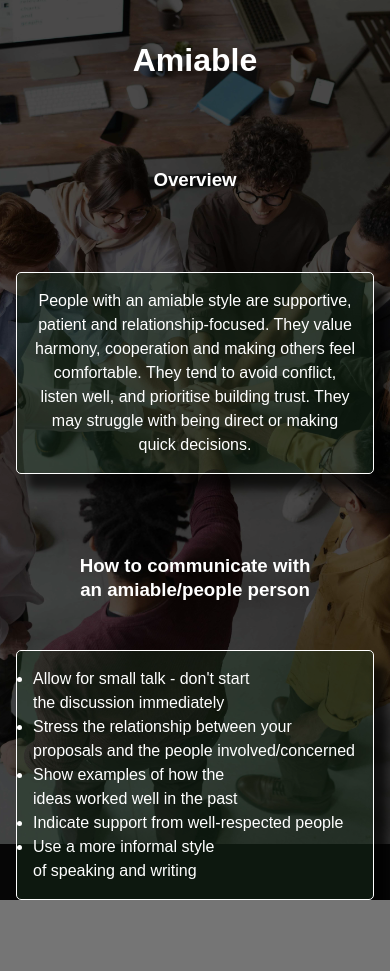
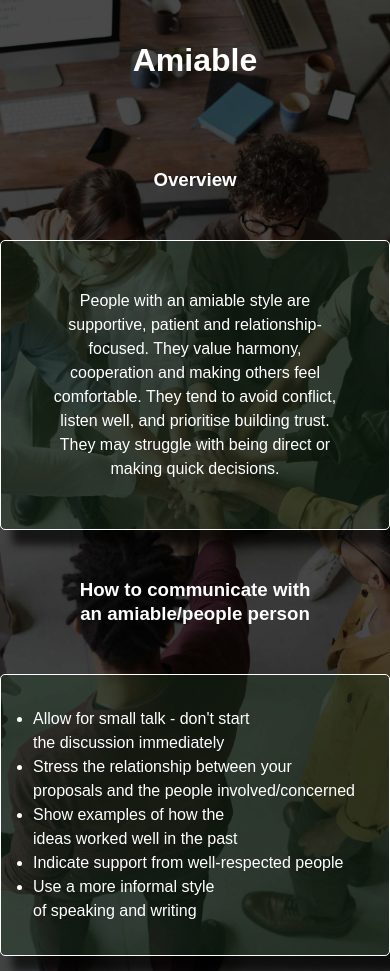
Before and after one commit to JJenk89/Merrill_Reid, a React (Vite) app: page /amiable in a window 390 px wide. Before the commit the page ends 900 px from the top, so only its background shows below. Built offline with nearby package versions, Linux system fonts and the light colour scheme; a web font is replaced by a local one.

Commit message:
media queries added

```diff
--- a/src/Sass/app.scss
+++ b/src/Sass/app.scss
@@ -43,7 +43,7 @@ a:visited {
     align-items: center;
 
     h1, h3, p {
-        margin: 2rem 1rem;
+        margin: 0 1rem;
         text-align: center;
         max-width: 65ch;
         line-height: 24px;
@@ -54,12 +54,39 @@ a:visited {
         padding: 1rem;
         margin: 0 1rem;
         line-height: 24px;
+        max-width: 65ch;
     }
 
     p, ul {
         @include variables.box;
         border: 1px solid white;
         border-radius: 5px;
+    }
+}
+
+@media screen and (min-width: 750px), screen and (min-height: 800px) {
+    .type-description-container {
+
+
+        h1, h3, p {
+            margin: 0 auto;
+            text-align: center;
+            max-width: 65ch;
+            line-height: 24px;
+            padding: 3rem;
+        }
+
+        ul {
+            padding: 2rem;
+            margin: 0 auto;
+            line-height: 24px;
+        }
+
+        p, ul {
+            @include variables.box;
+            border: 1px solid white;
+            border-radius: 5px;
+        }
     }
 }
 
@@ -89,29 +116,29 @@ a:visited {
     height: fit-content;
 }
 
-@media screen and (min-height: 700px) {
+@media screen and (min-height: 600px) {
     .analytical-bkg {
         background: url("../assets/analytical-sm.jpg") rgba(38, 37, 37, 0.83) no-repeat center fixed;
         background-size: cover;
     background-blend-mode: multiply;
-        height: 100vh;
+        height: 115dvh;
     }
     .amiable-bkg {
         background: url("../assets/amiable-sm.jpg") rgba(38, 37, 37, 0.83) no-repeat center fixed;
         background-size: cover;
     background-blend-mode: multiply;
-        height: 100vh;
+        height: 115dvh;
     }
     .driver-bkg {
         background: url("../assets/driver-sm.jpg") rgba(38, 37, 37, 0.83) no-repeat center fixed;
         background-size: cover;
     background-blend-mode: multiply;
-        height: 100vh;
+        height: 115dvh;
     }
     .expressive-bkg {
         background: url("../assets/expressive-sm.jpg") rgba(38, 37, 37, 0.83) no-repeat center fixed;
         background-size: cover;
     background-blend-mode: multiply;
-        height: 100vh;
+        height: 115dvh;
     }
 }
--- a/src/Sass/home.scss
+++ b/src/Sass/home.scss
@@ -22,3 +22,26 @@
         width: 8rem;
     }
 }
+
+@media screen and (min-width: 700px), screen and (min-height: 1000px) {
+    .home {
+        max-width: 800px;
+        margin: 30% auto;
+
+        h1 {
+            font-size: 5rem;
+        }
+        p {
+            margin: 2.5rem auto;
+            line-height: 40px;
+            text-align: center;
+            font-size: 1.8rem;
+        }
+
+        button {
+            height: 6rem;
+            width: 10rem;
+            font-size: 1.5rem;
+        }
+    }
+}
--- a/src/Sass/questions.scss
+++ b/src/Sass/questions.scss
@@ -38,11 +38,7 @@ fieldset {
     opacity: 1;
 }
 
-@media screen and (min-width: 370px) {
-    fieldset {
-        padding: 1rem;
-    }
-}
+
 
 .slide-in {
     transform: translateX(100%); // Starts from the right
@@ -122,8 +118,7 @@ input[type="radio"] {
     margin: 1rem;
     padding: 0.5rem;
     line-height: 25px;
-    /* border: 1px solid $green;
-    border-radius: 5px; */
+
 }
 
 .answer-letter {
@@ -167,3 +162,49 @@ button:disabled {
     -moz-box-shadow: none;
     box-shadow: none;
 }
+
+@media screen and (min-width: 370px) {
+    fieldset {
+        padding: 1rem;
+    }
+}
+@media screen and (min-width: 1280px) {
+    fieldset {
+        padding: 3rem;
+        max-width: 800px;
+        max-height: 900px;
+    }
+}
+@media screen and (min-width: 2000px) {
+
+    .question-wrapper {
+
+        h1 {
+            font-size: 3.5rem;
+        }
+        h4 {
+            font-size: 2rem;
+        }
+
+    }
+    fieldset {
+        padding: 3rem;
+        width: 800px;
+        height: 600px;
+    }
+
+    .answer {
+        font-size: 1.8rem;
+        padding: 2rem;
+    }
+
+    .question-counter {
+        font-size: 1.8rem;
+    }
+
+    button {
+        height: 5rem;
+        width: 8rem;
+        font-size: 1.5rem;
+    }
+}
```
